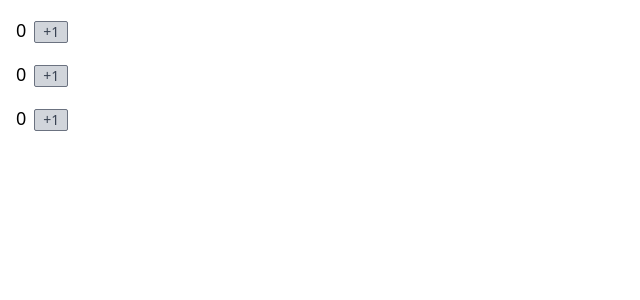
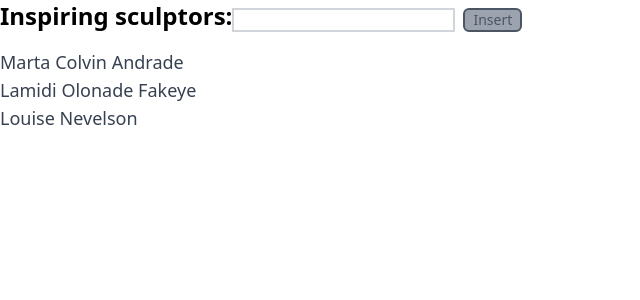
Before and after one commit to Jy4058350/begin_1, a React (Create React App) app: page / in a window 1280 px wide. Shown: the top 300 px of the page, without its empty margins (0-640 px from the left). Built offline with nearby package versions, Linux system fonts and the light colour scheme.

Commit message:
get e.targe.value

```diff
--- a/public/styles.css
+++ b/public/styles.css
@@ -604,6 +604,14 @@ video {
   margin-bottom: 1rem;
 }
 
+.mt-2 {
+  margin-top: 0.5rem;
+}
+
+.mt-4 {
+  margin-top: 1rem;
+}
+
 .rounded-md {
   border-radius: 0.375rem;
 }
@@ -620,6 +628,10 @@ video {
   border-width: 1px;
 }
 
+.border-0 {
+  border-width: 0px;
+}
+
 .border-gray-500 {
   --tw-border-opacity: 1;
   border-color: rgb(107 114 128 / var(--tw-border-opacity));
@@ -630,6 +642,16 @@ video {
   border-color: rgb(156 163 175 / var(--tw-border-opacity));
 }
 
+.border-gray-300 {
+  --tw-border-opacity: 1;
+  border-color: rgb(209 213 219 / var(--tw-border-opacity));
+}
+
+.border-gray-600 {
+  --tw-border-opacity: 1;
+  border-color: rgb(75 85 99 / var(--tw-border-opacity));
+}
+
 .bg-gray-200 {
   --tw-bg-opacity: 1;
   background-color: rgb(229 231 235 / var(--tw-bg-opacity));
@@ -638,6 +660,11 @@ video {
 .bg-gray-300 {
   --tw-bg-opacity: 1;
   background-color: rgb(209 213 219 / var(--tw-bg-opacity));
+}
+
+.bg-gray-400 {
+  --tw-bg-opacity: 1;
+  background-color: rgb(156 163 175 / var(--tw-bg-opacity));
 }
 
 .p-2 {
@@ -652,6 +679,11 @@ video {
 .py-1 {
   padding-top: 0.25rem;
   padding-bottom: 0.25rem;
+}
+
+.py-2 {
+  padding-top: 0.5rem;
+  padding-bottom: 0.5rem;
 }
 
 .text-2xl {
@@ -691,6 +723,14 @@ video {
   font-weight: 600;
 }
 
+.font-bold {
+  font-weight: 700;
+}
+
+.font-thin {
+  font-weight: 100;
+}
+
 .text-black {
   --tw-text-opacity: 1;
   color: rgb(0 0 0 / var(--tw-text-opacity));
@@ -701,6 +741,16 @@ video {
   color: rgb(55 65 81 / var(--tw-text-opacity));
 }
 
+.text-gray-600 {
+  --tw-text-opacity: 1;
+  color: rgb(75 85 99 / var(--tw-text-opacity));
+}
+
+.text-gray-800 {
+  --tw-text-opacity: 1;
+  color: rgb(31 41 55 / var(--tw-text-opacity));
+}
+
 .filter {
   filter: var(--tw-blur) var(--tw-brightness) var(--tw-contrast) var(--tw-grayscale) var(--tw-hue-rotate) var(--tw-invert) var(--tw-saturate) var(--tw-sepia) var(--tw-drop-shadow);
 }
--- a/src/index.js
+++ b/src/index.js
@@ -5,32 +5,29 @@ import ReactDOM from "react-dom/client"
 import "./styles.css"
 
 const root = ReactDOM.createRoot(document.getElementById("root"))
-const initialCounters = [0, 0, 0]
-const CounterList = () => {
-  const [counters, setCounters] = useState(initialCounters)
+const initialArtists = [
+  { id: 0, name: "Marta Colvin Andrade" },
+  { id: 1, name: "Lamidi Olonade Fakeye" },
+  { id: 2, name: "Louise Nevelson" },
+]
+const List = () => {
+  const [artists, setArtists] = useState(initialArtists)
+  const [newArtists, setNewArtists] = useState("")
+  const handleChange = e => {
+    setNewArtists(e.target.value)
+  }
 
-  const handleClick = index => {
-    const nextCounters = counters.map((c, i) => {
-      if (i === index) {
-        return c + 1
-      } else {
-        return c
-      }
-    })
-    setCounters(nextCounters)
-  }
   return (
-    <ul>
-      {counters.map((counter, i) => (
-        <li className="m-4 text-lg" key={i}>
-          {counter}
-          <button className="ml-2 bg-gray-300 text-gray-700 px-2 text-sm border border-gray-500 rounded-sm " onClick={() => handleClick(i)}>
-            +1
-          </button>
-        </li>
-      ))}
-    </ul>
+    <div className="text-2xl font-semibold">
+      Inspiring sculptors:
+      <input className="mt-2 border-2 text-sm border-gray-300" value={newArtists} onChange={handleChange}></input>
+      <button className="ml-2 bg-gray-400 text-gray-600 px-2 border-2 border-gray-600 font-light rounded-md text-sm">Insert</button>
+      <ul className="mt-4 text-md text-lg font-light text-gray-700">
+        {artists.map(artist => (
+          <li key={artist.id}>{artist.name}</li>
+        ))}
+      </ul>
+    </div>
   )
 }
-
-root.render(<CounterList />)
+root.render(<List />)
```
